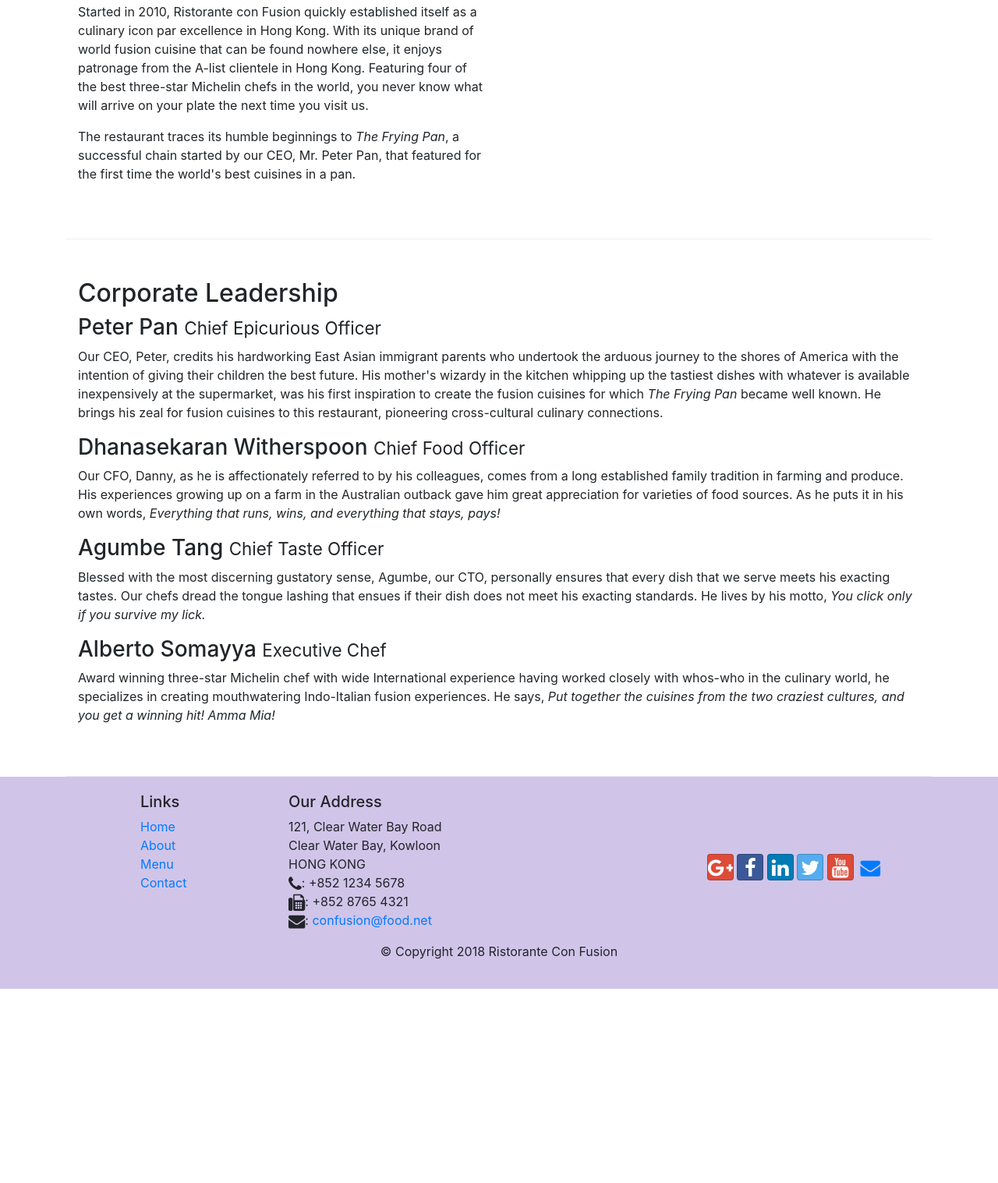
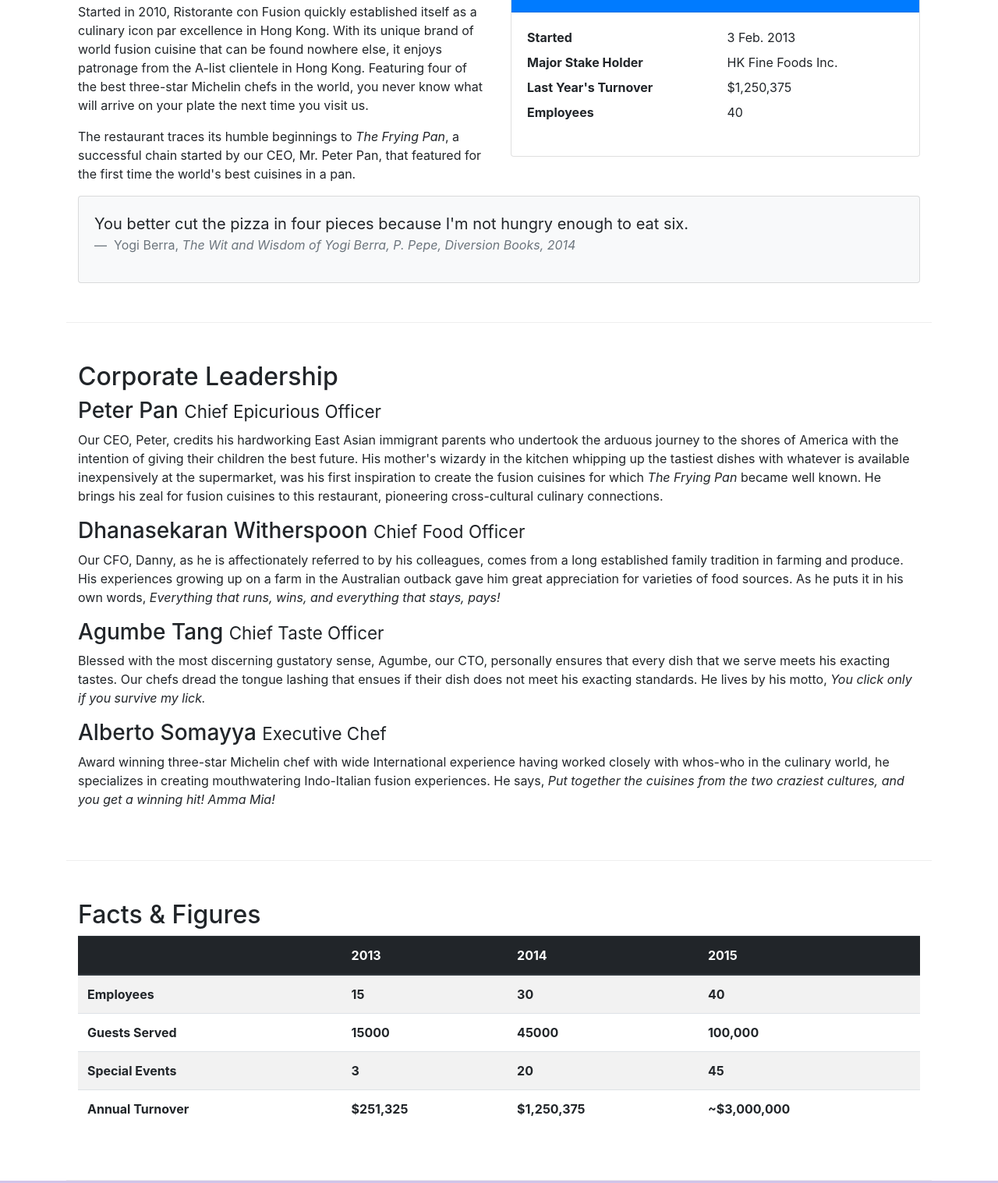
Before and after one commit to Ruby6991/conFusion, a website: page aboutus.html in a window 1280 px wide. Shown: the part 558-2075 px from the top of the page at 78% size. Before the commit the page ends 1826 px from the top, so only its background shows below. Drawn offline with nearby package versions, Linux system fonts and the light colour scheme.

Commit message:
Tables and Cards

```diff
--- a/aboutus.html
+++ b/aboutus.html
@@ -66,7 +66,35 @@
                 <p>Started in 2010, Ristorante con Fusion quickly established itself as a culinary icon par excellence in Hong Kong. With its unique brand of world fusion cuisine that can be found nowhere else, it enjoys patronage from the A-list clientele in Hong Kong.  Featuring four of the best three-star Michelin chefs in the world, you never know what will arrive on your plate the next time you visit us.</p>
                 <p>The restaurant traces its humble beginnings to <em>The Frying Pan</em>, a successful chain started by our CEO, Mr. Peter Pan, that featured for the first time the world's best cuisines in a pan.</p>
             </div>
-            <div>
+            <div class="col-sm">
+                <div class="card">
+                    <h3 class="card-header bg-primary text-white">Facts At a Glance</h3>
+                    <div class="card-body">
+                        <dl class="row">
+                            <dt class="col-6">Started</dt>
+                            <dd class="col-6">3 Feb. 2013</dd>
+                            <dt class="col-6">Major Stake Holder</dt>
+                            <dd class="col-6">HK Fine Foods Inc.</dd>
+                            <dt class="col-6">Last Year's Turnover</dt>
+                            <dd class="col-6">$1,250,375</dd>
+                            <dt class="col-6">Employees</dt>
+                            <dd class="col-6">40</dd>
+                        </dl>
+                    </div>
+                </div>
+            </div>
+            <div class="col-12">
+                <div class="card card-body bg-light">
+                    <blockquote class="blockquote">
+                        <p class="mb-0">You better cut the pizza in four pieces
+                            because I'm not hungry enough to eat six.
+                        </p>
+                        <footer class="blockquote-footer">
+                            Yogi Berra,
+                            <cite title="Source Title">The Wit and Wisdom of Yogi Berra, P. Pepe, Diversion Books, 2014</cite>
+                        </footer>
+                    </blockquote>
+                </div>
             </div>
         </div>
 
@@ -82,6 +110,53 @@
                 <p class="d-none d-sm-block">Blessed with the most discerning gustatory sense, Agumbe, our CTO, personally ensures that every dish that we serve meets his exacting tastes. Our chefs dread the tongue lashing that ensues if their dish does not meet his exacting standards. He lives by his motto, <em>You click only if you survive my lick.</em></p>
                 <h3>Alberto Somayya <small>Executive Chef</small></h3>
                 <p class="d-none d-sm-block">Award winning three-star Michelin chef with wide International experience having worked closely with whos-who in the culinary world, he specializes in creating mouthwatering Indo-Italian fusion experiences. He says, <em>Put together the cuisines from the two craziest cultures, and you get a winning hit! Amma Mia!</em></p>
+            </div>
+       </div>
+
+       <div class="row row-content">
+            <div class="col-12 com-sm-9">
+                <h2>Facts &amp; Figures</h2>
+                <div class="table-responsive">
+                    <table class="table table-striped">
+                        <thead class="thead-dark">
+                            <tr>
+                                <th>&nbsp;</th>
+                                <th>2013</th>
+                                <th>2014</th>
+                                <th>2015</th>
+                            </tr>
+                        </thead>
+                        <tbody>
+                            <tr>
+                                <th>Employees</th>
+                                <th>15</th>
+                                <th>30</th>
+                                <th>40</th>
+                            </tr>
+                            <tr>
+                                <th>Guests Served</th>
+                                <th>15000</th>
+                                <th>45000</th>
+                                <th>100,000</th>
+                            </tr>
+                            <tr>
+                                <th>Special Events</th>
+                                <th>3</th>
+                                <th>20</th>
+                                <th>45</th>
+                            </tr>
+                            <tr>
+                                <th>Annual Turnover</th>
+                                <th>$251,325</th>
+                                <th>$1,250,375</th>
+                                <th>~$3,000,000</th>
+                            </tr>
+                        </tbody>
+                    </table>
+                </div>
+            </div>
+            <div class="col-12 col-sm-3">
+
             </div>
        </div>
 
```
